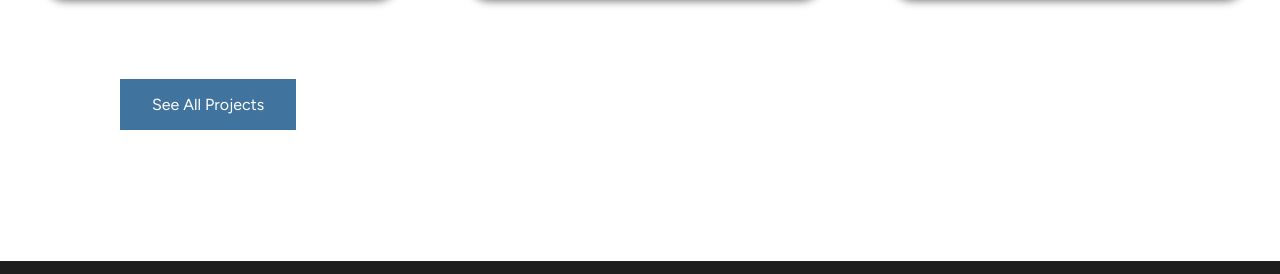
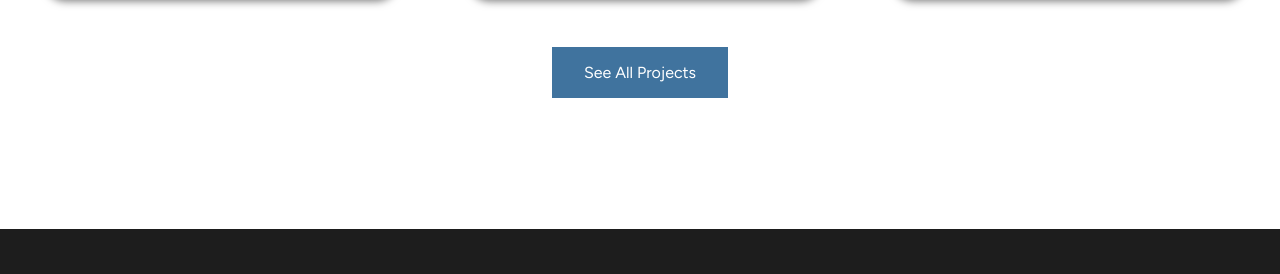
Before and after one commit to SkyHUsseini/My-Portfolio, a plain HTML site: page index.html in a window 1280 px wide. Shown: the part 1251-1525 px from the top of the page. Drawn offline with Linux system fonts and the light colour scheme.

Commit message:
Update style.css

```diff
--- a/style.css
+++ b/style.css
@@ -368,12 +368,15 @@ body {
 .copyright {
   padding: 1rem 0;
 }
+@media (min-width: 50em) {
+  .index-btn {
+    margin: 4rem auto;
+  }
+}
 .index-btn {
-  margin: 3rem 4rem;
-    padding: 2rem 3rem;
-
-  background-color: transparent;
-  border: 0;
+  padding: 2rem 3rem;
+  margin: 1rem auto;
+  max-width: fit-content;
 }
 /* portfolio page */
 
```
